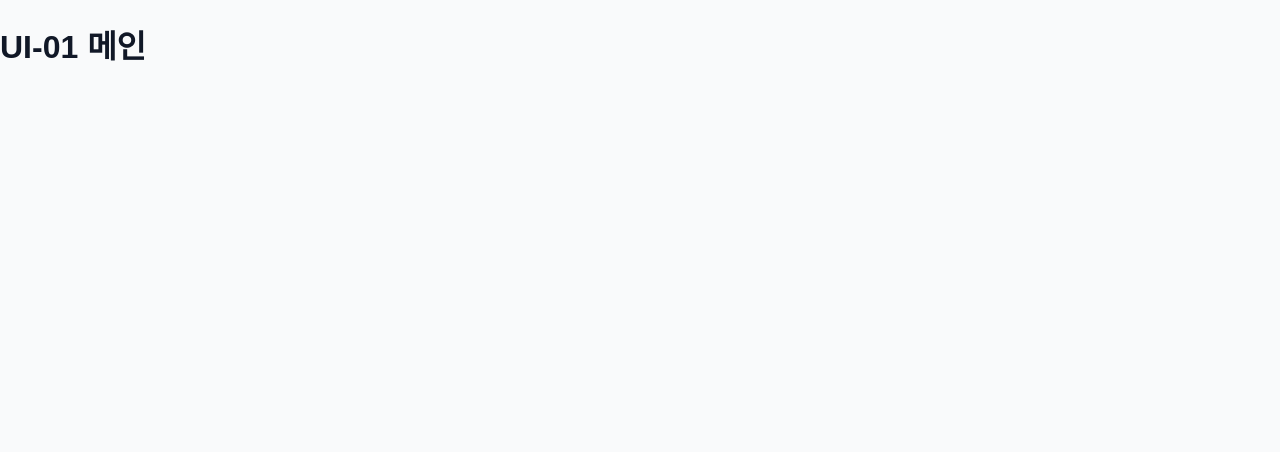
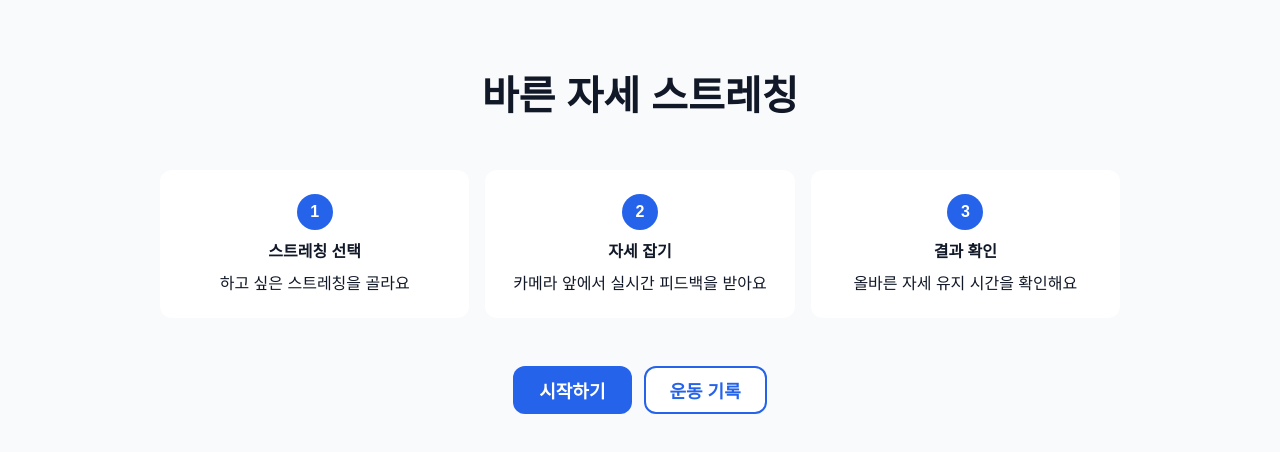
Before and after one commit to gxo-s2/frontend, a React app: page / in a window 1280 px wide. Shown: the top 452 px of the page. Built offline with nearby package versions, Linux system fonts and the light colour scheme; the HTML template or start-up script is replaced by a standard one; a web font is replaced by a local one.

Commit message:
feat: UI-01 메인, UI-02 스트레칭 선택 화면 기본 구성

```diff
--- a/src/pages/MainPage.jsx
+++ b/src/pages/MainPage.jsx
@@ -1,4 +1,36 @@
-export default function MainPage()
-{
-  return <h1>UI-01 메인</h1>;
+import { useNavigate } from 'react-router-dom';
+import { Button } from '../components/common';
+import styles from './MainPage.module.css';
+
+const STEPS = [
+  { no: 1, title: '스트레칭 선택', desc: '하고 싶은 스트레칭을 골라요' },
+  { no: 2, title: '자세 잡기', desc: '카메라 앞에서 실시간 피드백을 받아요' },
+  { no: 3, title: '결과 확인', desc: '올바른 자세 유지 시간을 확인해요' },
+];
+
+export default function MainPage() {
+  const navigate = useNavigate();
+  return (
+    <main className={styles.page}>
+      <h1 className={styles.title}>바른 자세 스트레칭</h1>
+      <p className={styles.intro}></p>
+
+      <ol className={styles.steps}>
+        {STEPS.map((s) => (
+          <li key={s.no} className={styles.step}>
+            <span className={styles.no}>{s.no}</span>
+            <strong>{s.title}</strong>
+            <span>{s.desc}</span>
+          </li>
+        ))}
+      </ol>
+
+      <div className={styles.actions}>
+        <Button onClick={() => navigate('/stretches')}>시작하기</Button>
+        <Button variant="secondary" onClick={() => navigate('/history')}>
+          운동 기록
+        </Button>
+      </div>
+    </main>
+  );
 }
--- /dev/null
+++ b/src/pages/MainPage.module.css
@@ -0,0 +1,47 @@
+.page {
+  max-width: 960px;
+  margin: 0 auto;
+  padding: 64px 24px;
+  text-align: center;
+}
+.title {
+  font-size: 40px;
+  margin: 0 0 12px;
+}
+.intro {
+  font-size: 18px;
+  color: #4b5563;
+  margin: 0 0 48px;
+}
+.steps {
+  display: grid;
+  grid-template-columns: repeat(3, 1fr);
+  gap: 16px;
+  padding: 0;
+  margin: 0 0 48px;
+  list-style: none;
+}
+.step {
+  display: flex;
+  flex-direction: column;
+  gap: 8px;
+  padding: 24px;
+  background: #fff;
+  border-radius: var(--radius);
+}
+.no {
+  width: 36px;
+  height: 36px;
+  margin: 0 auto;
+  display: grid;
+  place-items: center;
+  border-radius: 50%;
+  background: var(--color-primary);
+  color: #fff;
+  font-weight: 700;
+}
+.actions {
+  display: flex;
+  justify-content: center;
+  gap: 12px;
+}
--- a/src/pages/StretchSelectPage.jsx
+++ b/src/pages/StretchSelectPage.jsx
@@ -1,3 +1,54 @@
+import { useNavigate } from 'react-router-dom';
+import { Card, ErrorBanner } from '../components/common';
+import useAsync from '../hooks/useAsync';
+import useSession from '../hooks/useSession';
+import { getStretches } from '../services/api';
+import styles from './StretchSelectPage.module.css';
+
 export default function StretchSelectPage() {
-  return <h1>UI-02 스트레칭 선택</h1>;
+  const navigate = useNavigate();
+  const { dispatch } = useSession();
+  const { loading, error, data: stretches, reload } = useAsync(getStretches);
+
+  const handleSelect = (s) => {
+    dispatch({
+      type: 'SELECT_STRETCH',
+      stretch: { id: s.id, name: s.name, target_seconds: s.target_seconds },
+    });
+    navigate(`/stretches/${s.id}/guide`);
+  };
+
+  return (
+    <main className={styles.page}>
+      <h1>스트레칭 선택</h1>
+
+      {loading && (
+        <ul className={styles.grid} aria-busy="true" aria-label="불러오는 중">
+          {[1, 2, 3].map((n) => (
+            <li key={n} className={styles.skeleton} />
+          ))}
+        </ul>
+      )}
+
+      {error && <ErrorBanner message={error.message} onRetry={reload} />}
+
+      {!loading && !error && stretches.length === 0 && (
+        <p className={styles.empty}>아직 등록된 스트레칭이 없어요.</p>
+      )}
+
+      {!loading && !error && stretches.length > 0 && (
+        <ul className={styles.grid}>
+          {stretches.map((s) => (
+            <li key={s.id}>
+              <Card onClick={() => handleSelect(s)}>
+                <span className={styles.name}>{s.name}</span>
+                <span className={styles.desc}>{s.description}</span>
+                <span className={styles.time}>목표 {s.target_seconds}초 유지</span>
+              </Card>
+            </li>
+          ))}
+        </ul>
+      )}
+    </main>
+  );
 }
--- /dev/null
+++ b/src/pages/StretchSelectPage.module.css
@@ -0,0 +1,50 @@
+.page {
+  max-width: 1120px;
+  margin: 0 auto;
+  padding: 48px 24px;
+}
+.grid {
+  display: grid;
+  grid-template-columns: repeat(auto-fill, minmax(300px, 1fr));
+  gap: 16px;
+  padding: 0;
+  margin: 24px 0 0;
+  list-style: none;
+}
+.name {
+  display: block;
+  margin-bottom: 8px;
+  font-size: 22px;
+  font-weight: 700;
+}
+.desc {
+  display: block;
+  margin-bottom: 16px;
+  color: #4b5563;
+  line-height: 1.5;
+}
+.time {
+  font-weight: 600;
+  color: var(--color-primary);
+}
+.empty {
+  padding: 48px;
+  text-align: center;
+  color: #6b7280;
+}
+
+.skeleton {
+  height: 150px;
+  border-radius: var(--radius);
+  background: linear-gradient(90deg, #e5e7eb 25%, #f3f4f6 50%, #e5e7eb 75%);
+  background-size: 200% 100%;
+  animation: shimmer 1.2s infinite;
+}
+@keyframes shimmer {
+  from {
+    background-position: 200% 0;
+  }
+  to {
+    background-position: -200% 0;
+  }
+}
```
